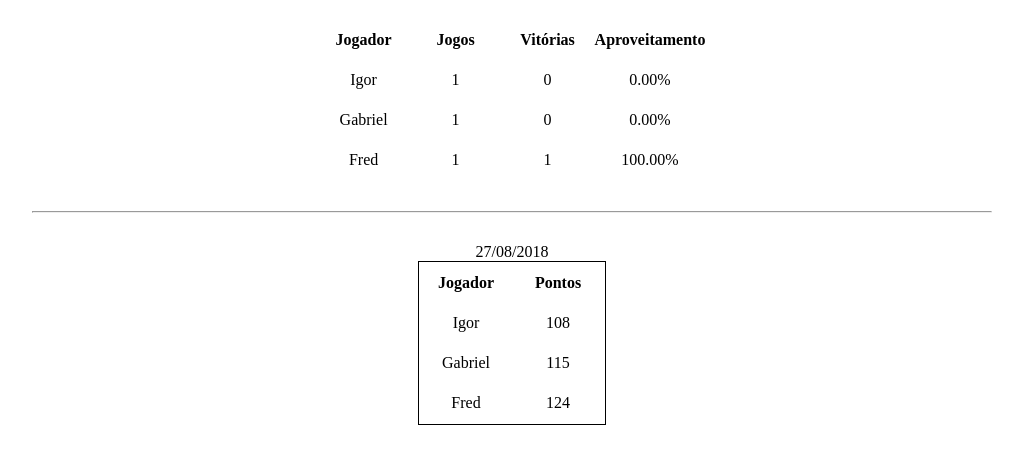
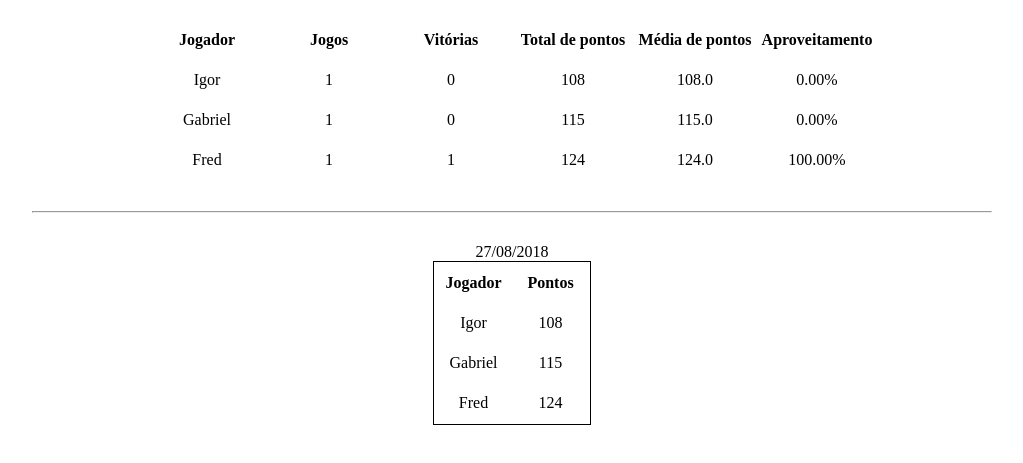
Before and after one commit to ihavenonickname/tabletop-rank, a plain HTML site: page index.html in a window 1280 px wide. Shown: the part 61-524 px from the top of the page, without its empty margins (128-1151 px from the left). Drawn offline with Linux system fonts and the light colour scheme.

Commit message:
total e media de pontos

```diff
--- a/index.html
+++ b/index.html
@@ -18,9 +18,15 @@
     margin: 0 auto;
 }
 
-td {
+#placar td {
     text-align: center;
-    min-width: 90px;
+    min-width: 120px;
+    padding: 10px 0;
+}
+
+#historico td {
+    text-align: center;
+    min-width: 75px;
     padding: 10px 0;
 }
 
@@ -52,6 +58,8 @@ thead td {
                 <td ordenacao="nome">Jogador</td>
                 <td ordenacao="jogos">Jogos</td>
                 <td ordenacao="vitorias">Vitórias</td>
+                <td ordenacao="totalPontos">Total de pontos</td>
+                <td ordenacao="mediaPontos">Média de pontos</td>
                 <td ordenacao="aproveitamento">Aproveitamento</td>
             </tr>
         </thead>
@@ -93,10 +101,11 @@ const historico = [
 ]
 
 const gerarPlacar = () => {
-    const inc = (mapa, chave) => mapa.set(chave, mapa.get(chave) + 1)
+    const inc = (mapa, chave, x) => mapa.set(chave, mapa.get(chave) + (x || 1))
 
-    const agregado = new Map()
+    const contadorVitorias = new Map()
     const contadorJogos = new Map()
+    const contadorPontos = new Map()
 
     for (const jogo of historico) {
         let nomeGanhador = null
@@ -108,8 +117,8 @@ const gerarPlacar = () => {
                 nomeGanhador = nome
             }
 
-            if (!agregado.has(nome)) {
-                agregado.set(nome, 0)
+            if (!contadorVitorias.has(nome)) {
+                contadorVitorias.set(nome, 0)
             }
 
             if (contadorJogos.has(nome)) {
@@ -117,16 +126,29 @@ const gerarPlacar = () => {
             } else {
                 contadorJogos.set(nome, 1)
             }
+
+            if (contadorPontos.has(nome)) {
+                inc(contadorPontos, nome, pontos)
+            } else {
+                contadorPontos.set(nome, pontos)
+            }
         }
 
-        inc(agregado, nomeGanhador)
+        inc(contadorVitorias, nomeGanhador)
     }
 
     const dados = []
 
-    for (const [nome, vitorias] of agregado.entries()) {
+    for (const [nome, vitorias] of contadorVitorias.entries()) {
         const jogos = contadorJogos.get(nome)
-        dados.push({ nome, vitorias, jogos, aproveitamento: vitorias / jogos * 100 })
+        dados.push({
+            nome,
+            vitorias,
+            jogos,
+            totalPontos: contadorPontos.get(nome),
+            mediaPontos: contadorPontos.get(nome) / jogos,
+            aproveitamento: vitorias / jogos * 100
+        })
     }
 
     return dados
@@ -154,6 +176,8 @@ const popularPlacar = placar => {
             x.nome,
             x.jogos,
             x.vitorias,
+            x.totalPontos,
+            x.mediaPontos.toFixed(1),
             x.aproveitamento.toFixed(2) + '%'
         ]))
     }
```
